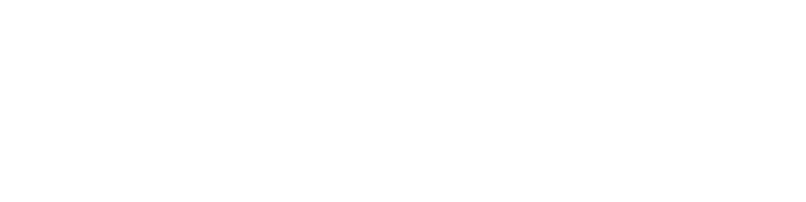
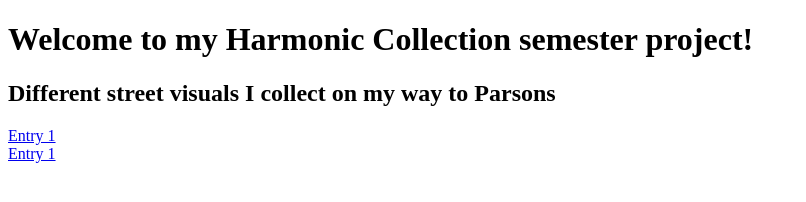
Before and after one commit to carlasunji/core1-int-f24, a plain HTML site: page index.html in a window 1280 px wide. Shown: the whole page, without its empty margins (0-806 px from the left). Drawn offline with Linux system fonts and the light colour scheme.

Commit message:
Update index.html

```diff
--- a/index.html
+++ b/index.html
@@ -4,10 +4,31 @@
     <meta charset="UTF-8">
     <meta name="viewport" content="width=device-width, initial-scale=1.0">
     <meta http-equiv="X-UA-Compatible" content="ie=edge">
-    <title>Document</title>
+    <!--<link rel="stylesheet" type="text/css" href="main.css">-->
+    <!--<link rel="preconnect" href="https://fonts.googleapis.com">
+    <link rel="preconnect" href="https://fonts.gstatic.com" crossorigin>
+    <link href="https://fonts.googleapis.com/css2?family=Syne:wght@400..800&display=swap" rel="stylesheet">-->
+    <title>Street Visuals</title>
 </head>
 
 <body>
+    <div class="wrapper">
+
+        <div class="heading">
+            <h1>Welcome to my Harmonic Collection semester project!</h1>
+            <h2>Different street visuals I collect on my way to Parsons</h2>
+        </div>
+
+        <div class="entries"
+            <div class="">
+                <a href="entries/entry1/entry1.html">Entry 1</a>
+            </div>
+            <div class="">
+                <a href="entries/entry1/entry2.html">Entry 1</a>
+            </div>
+        </div>
+
+    </div>
 
 </body>
 </html>
```
